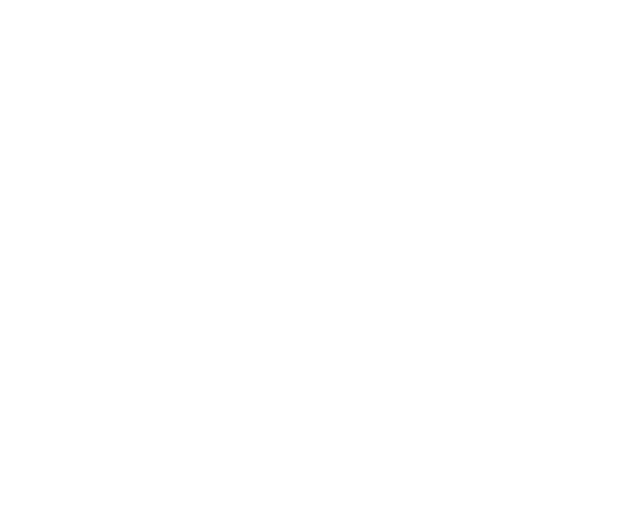
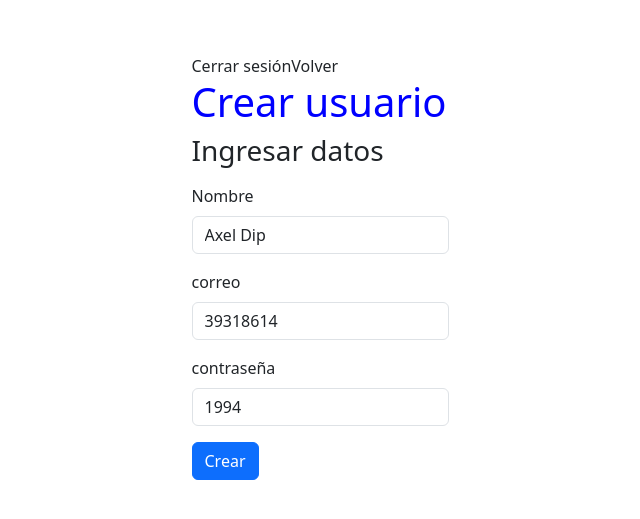
Before and after one commit to axelbriandip/gesliga_front, a React (Vite) app: page /users/create in a window 1280 px wide. Before the commit this address had no page. Shown: the part 133-652 px from the top of the page, without its empty margins (320-960 px from the left). Built offline with nearby package versions, Linux system fonts and the light colour scheme.

Commit message:
create user form add

```diff
--- a/src/App.jsx
+++ b/src/App.jsx
@@ -15,6 +15,7 @@
 import GenerateRequestFormPage from './pages/GenerateRequestFormPage';
 import EditTeamPage from './pages/EditTeamPage';
 import UsersAdminPage from './pages/users/UsersAdminPage';
+import CreateUserFormPage from './pages/users/CreateUserFormPage';
 
 function App() {
   return (
@@ -31,6 +32,7 @@
           <Route path='/generateRequest/team/:teamId/player/:playerId' element={<GenerateRequestFormPage/>}/>
           <Route path='/team/:teamId/edit' element={<EditTeamPage/>}/>
           <Route path='/users' element={<UsersAdminPage/>}/>
+          <Route path='/users/create' element={<CreateUserFormPage/>}/>
         </Routes>
       </BrowserRouter>
     </>
--- /dev/null
+++ b/src/pages/users/CreateUserFormPage.jsx
@@ -0,0 +1,41 @@
+import React from 'react';
+import { useNavigate } from 'react-router-dom';
+
+const CreateUserFormPage = () => {
+  const navigate = useNavigate()
+
+  const handleLogout = () => navigate("/")
+  const handleBack = () => navigate(`/users`)
+
+  return (
+    <section className='adminPage'>
+      <div className="header">
+        <button onClick={handleLogout}>Cerrar sesión</button>
+        <button onClick={handleBack}>Volver</button>
+        <h1>Crear usuario</h1>
+      </div>
+      <div className="container-form">
+        <form onSubmit={handleBack}>
+          <div className="mb-3">
+            <h3>Ingresar datos</h3>
+          </div>
+          <div className="mb-3">
+            <label htmlFor="exampleInputName" className="form-label">Nombre</label>
+            <input type="text" className="form-control" id="exampleInputName" aria-describedby="nameHelp" value={"Axel Dip"}/>
+          </div>
+          <div className="mb-3">
+            <label htmlFor="exampleInputDNI" className="form-label">correo</label>
+            <input type="text" className="form-control" id="exampleInputDNI" aria-describedby="DNIHelp" value={"39318614"}/>
+          </div>
+          <div className="mb-3">
+            <label htmlFor="exampleInputBirth" className="form-label">contraseña</label>
+            <input type="text" className="form-control" id="exampleInputBirth" aria-describedby="birthHelp" value={"1994"}/>
+          </div>
+          <button type="submit" className="btn btn-primary">Crear</button>
+        </form>
+      </div>
+    </section>
+  );
+}
+
+export default CreateUserFormPage;
--- a/src/pages/users/UsersAdminPage.jsx
+++ b/src/pages/users/UsersAdminPage.jsx
@@ -7,7 +7,7 @@
 
     const handleLogout = () => navigate("/")
     const handleBack = () => navigate('/adminPage')
-    const handleAddTeam = () => navigate("/teams/create")
+    const handleAddUser = () => navigate("/users/create")
 
   return (
     <section className='teamsAdminPage'>
@@ -15,7 +15,7 @@
         <button onClick={handleLogout}>Cerrar sesión</button>
         <button onClick={handleBack}>Volver</button>
         <h1>Usuarios</h1>
-        <button onClick={handleAddTeam}>Agregar usuario</button>
+        <button onClick={handleAddUser}>Agregar usuario</button>
       </div>
       <div className="container-teams">
         <table class="table">
```
